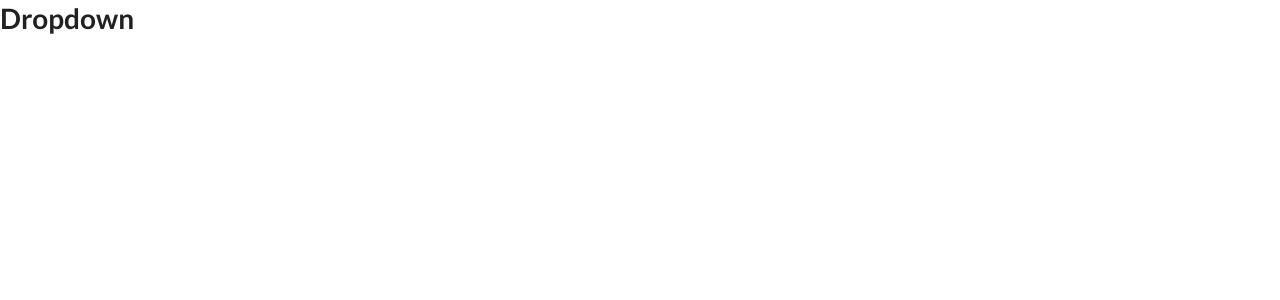
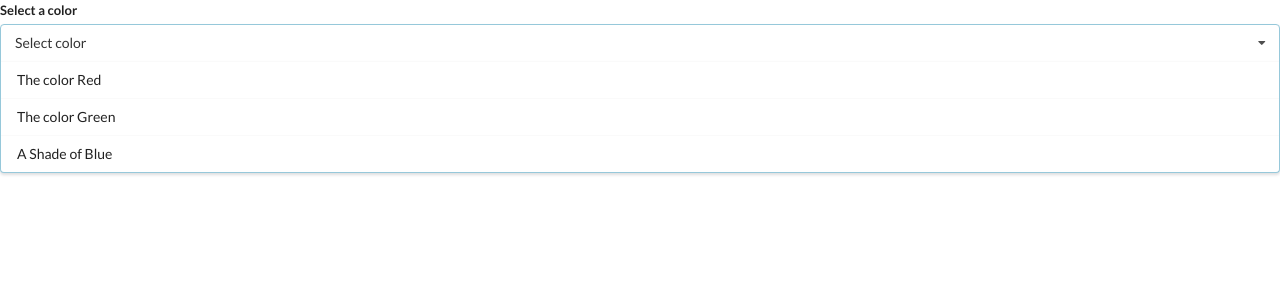
Before and after one commit to chall298/widgets, a React (Create React App) app: page / in a window 1280 px wide. Shown: the top 300 px of the page. Built offline with nearby package versions, Linux system fonts and the light colour scheme.

Commit message:
mapped options array in dropdown.js file

```diff
--- a/src/components/Dropdown.js
+++ b/src/components/Dropdown.js
@@ -1,7 +1,28 @@
 import React from 'react';
 
-const Dropdown = () => {
-    return <h1>Dropdown</h1>
+const Dropdown = ({ options }) => {
+    const renderedOptions = options.map((option) => {
+        return (
+            <div key={option.value} className="item">
+                {option.label}
+            </div>
+        )
+    });
+
+    return (
+        <div className="ui form">
+            <div className="field">
+                <label className="label">Select a color</label>
+                <div className="ui selection dropdown visible active">
+                    <i className="dropdown icon"></i>
+                    <div className="text">Select color</div>
+                    <div className="menu visible transition">
+                        {renderedOptions}
+                    </div>
+                </div>
+            </div>
+        </div>
+    );
 };
 
 export default Dropdown;
```
Also changed, not shown: 1 other file (tests, documents, lock files or other folders).
